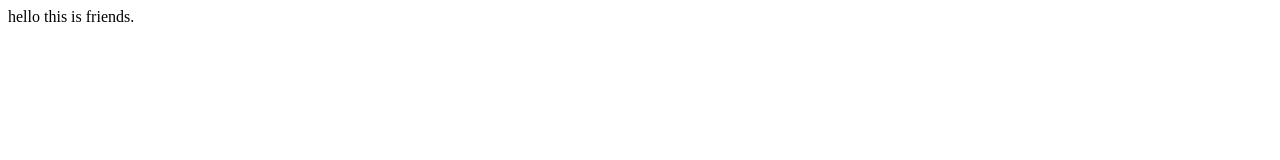
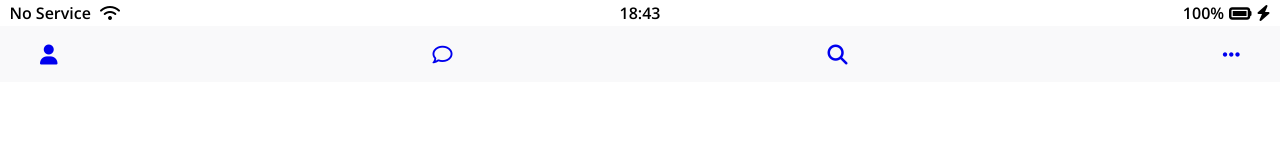
Before and after one commit to leeact123/kokoa-clone-2022, a plain HTML site: page friends.html in a window 1280 px wide. Drawn offline with nearby package versions, Linux system fonts and the light colour scheme.

Commit message:
update file

```diff
--- /dev/null
+++ b/css/components/nav-bars.css
@@ -0,0 +1,9 @@
+
+.nav {
+    background-color: #F9F9FA;
+    padding: 20px 40px;
+}
+.nav__list{
+    display: flex;
+    justify-content: space-between;
+}
--- a/css/styles.css
+++ b/css/styles.css
@@ -4,6 +4,7 @@
 
 /* Components */
 @import "components/status-bar.css";
+@import "components/nav-bars.css";
 /* Screens */
 @import "screens/login.css";
 
--- a/friends.html
+++ b/friends.html
@@ -1 +1,52 @@
-hello this is friends.
+<!DOCTYPE html>
+<html lang="en">
+
+<head>
+    <link rel="stylesheet" href="css/styles.css" />
+    <meta charset="UTF-8">
+    <meta name="viewport" content="width=device-width, initial-scale=1.0">
+    <title>Friends - Kokoa Clone</title>
+</head>
+
+<body>
+    <div class="status-bar">
+        <div class="status-bar__column">
+            <span>No Service</span>
+            <i class="fas fa-wifi"></i>
+        </div>
+        <div class="status-bar__column">
+            <span>18:43</span>
+        </div>
+        <div class="status-bar__column">
+            <span>100%</span>
+            <i class="fas fa-battery-full fa-lg"></i>
+            <i class="fas fa-bolt"></i>
+        </div>
+    </div>
+
+    <nav class="nav">
+        <ul class="nav__list">
+            <li class="nav__btn">
+                <a class="nav__link" href="friends.html">
+                    <i class="fas fa-user fa-lg"></i></a>
+            </li>
+            <li class="nav__btn">
+                <a class="nav__link" href="#"><i class="far fa-comment fa-lg"></i></a>
+            </li>
+            <li class="nav__btn">
+                <a class="nav__link" href="#">
+                    <i class="fas fa-search fa-lg"></i>
+                </a ></li>
+            <li class="nav__btn">
+                <a class="nav__link" href="#">
+                    <i class="fas fa-ellipsis-h fa-lg"></i></a>
+                </li>
+        </ul>
+    </nav>
+
+
+
+    <script src="https://kit.fontawesome.com/6478f529f2.js" crossorigin="anonymous"></script>
+</body>
+
+</html>
```
